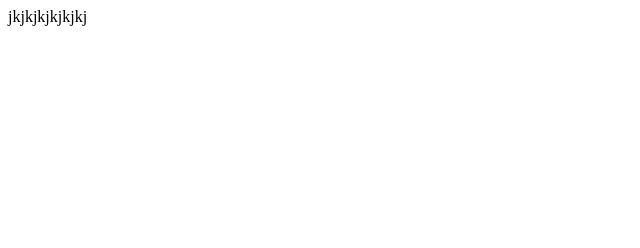
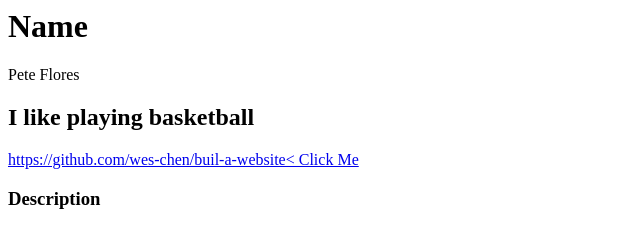
Before and after one commit to peteflores4/peteflores4.github.io, a plain HTML site: page index.html in a window 1280 px wide. Shown: the whole page, without its empty margins (0-640 px from the left). Drawn offline with Linux system fonts and the light colour scheme.

Commit message:
Update index.html

```diff
--- a/index.html
+++ b/index.html
@@ -1 +1,6 @@
-jkjkjkjkjkjkj
+<h1>Name</h1>
+<p>Pete Flores</p>
+<h2>I like playing basketball</h2>
+<a href="/">https://github.com/wes-chen/buil-a-website<
+Click Me</a>
+<h3>Description</h3>
```
